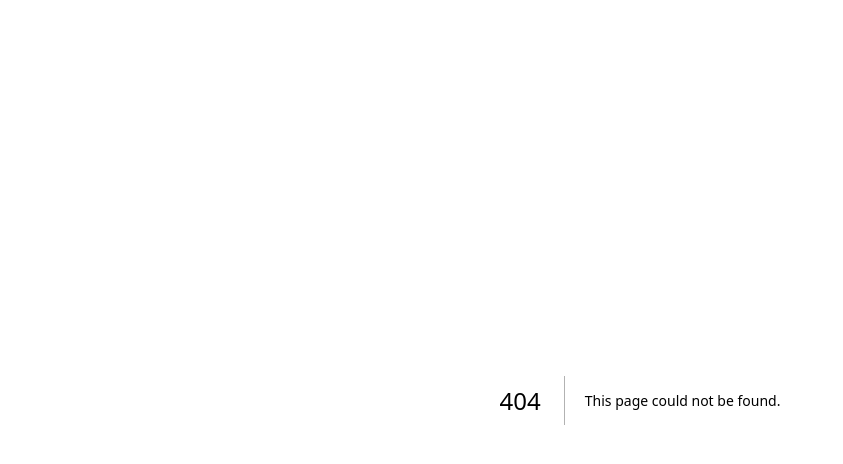
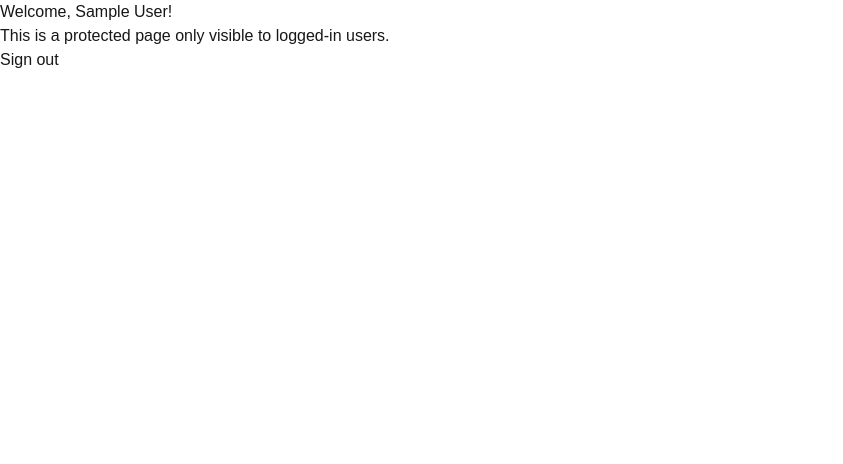
Before and after one commit to pranav605/agileit, a Next.js app: page /dashboard in a window 1280 px wide. Before the commit this address had no page. Shown: the top 464 px of the page, without its empty margins (0-843 px from the left). Built offline with nearby package versions, Linux system fonts and the light colour scheme; no server answers; sample sign-in values are in the browser's storage.

Commit message:
Added Google and Github Oauth

```diff
--- a/package.json
+++ b/package.json
@@ -12,6 +12,7 @@
     "@heroicons/react": "^2.2.0",
     "clsx": "^2.1.1",
     "next": "15.3.2",
+    "next-auth": "^4.24.11",
     "next-themes": "^0.4.6",
     "react": "^19.0.0",
     "react-dom": "^19.0.0"
--- /dev/null
+++ b/src/app/api/auth/[...nextauth]/route.js
@@ -0,0 +1,5 @@
+import NextAuth from "next-auth";
+import { authOptions } from "@/lib/authOptions"; // use absolute or relative import
+
+const handler = NextAuth(authOptions);
+export { handler as GET, handler as POST };
--- /dev/null
+++ b/src/app/dashboard/page.js
@@ -0,0 +1,21 @@
+// src/app/dashboard/page.js
+import { getServerSession } from "next-auth";
+import { authOptions } from "@/lib/authOptions";
+import { redirect } from "next/navigation";
+import LogoutButton from "@/components/LogoutButton";
+
+export default async function DashboardPage() {
+  const session = await getServerSession(authOptions);
+
+  if (!session) {
+    redirect("/api/auth/signin"); // If not logged in, redirect to sign-in
+  }
+
+  return (
+    <div>
+      <h1>Welcome, {session.user?.name}!</h1>
+      <p>This is a protected page only visible to logged-in users.</p>
+      <LogoutButton/>
+    </div>
+  );
+}
--- a/src/app/page.js
+++ b/src/app/page.js
@@ -42,7 +42,7 @@ export default function Home() {
         <div className="flex flex-1/2 justify-center items-center">
           <div className="flex sm:flex-1/2 flex-col ">
           <span className="text-2xl font-light pb-8">Ideate, Plan, Execute</span>
-          <h1 className="text-4xl pb-4">Made for comlpex projects or everyday tasks</h1>
+          <h1 className="text-4xl pb-4">Made for comlpex projects and everyday tasks</h1>
           <p className="pb-8">Discover a sleek, professional platform designed for seamless user experience. This app allows you to collaborate and manage projects and teams.</p>
           <ul className="pb-8">
             <li>
--- /dev/null
+++ b/src/components/LogoutButton.js
@@ -0,0 +1,9 @@
+// src/components/LogoutButton.js
+"use client";
+import { signOut } from "next-auth/react";
+
+export default function LogoutButton() {
+  return (
+    <button onClick={() => signOut()}>Sign out</button>
+  );
+}
--- /dev/null
+++ b/src/lib/authOptions.js
@@ -0,0 +1,22 @@
+import GithubProvider from "next-auth/providers/github";
+import GoogleProvider from "next-auth/providers/google";
+
+export const authOptions = {
+  providers: [
+    GithubProvider({
+      clientId: process.env.GITHUB_ID,
+      clientSecret: process.env.GITHUB_SECRET,
+    }),
+    GoogleProvider({
+      clientId: process.env.GOOGLE_ID,
+      clientSecret: process.env.GOOGLE_SECRET,
+    }),
+  ],
+
+  secret: process.env.NEXTAUTH_SECRET,
+  callbacks: {
+    async redirect({ baseUrl }) {
+      return `${baseUrl}/dashboard`;
+    },
+  },
+};
```
Also changed, not shown: 1 other file (tests, documents, lock files or other folders).
